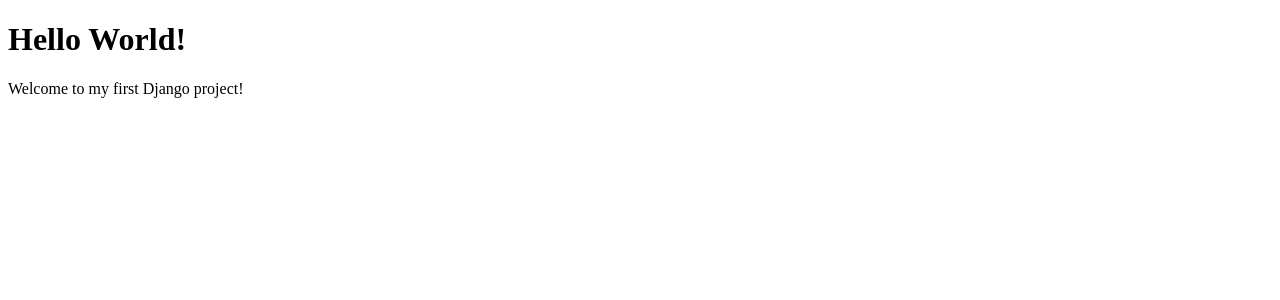
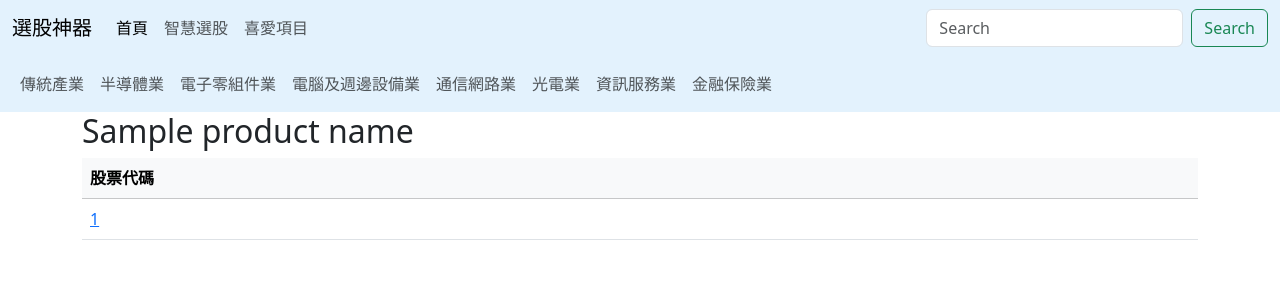
Before and after one commit to JohnsonOUO/db-final, a Django app: template classes/templates/classes.html in a window 1280 px wide. Shown: the top 300 px of the page. Run offline with Django 4.2, Linux system fonts and the light colour scheme; the template is opened without the code that fills it: most values are stand-ins (such as "Sample title", 1, 10 or a date in 2020); parts of the project's set-up code (start-up, migrations or seed data) failed here and were passed over.

Commit message:
天佑改的

```diff
--- a/classes/templates/classes.html
+++ b/classes/templates/classes.html
@@ -1,9 +1,120 @@
 <!DOCTYPE html>
 <html>
+    <head>
+        <link href="https://cdn.jsdelivr.net/npm/bootstrap@5.3.0-alpha3/dist/css/bootstrap.min.css" rel="stylesheet" integrity="sha384-KK94CHFLLe+nY2dmCWGMq91rCGa5gtU4mk92HdvYe+M/SXH301p5ILy+dN9+nJOZ" crossorigin="anonymous">
+    </head>
 <body>
+    <nav class="navbar navbar-expand-lg" style="background-color: #e3f2fd;">
+        <div class="container-fluid">
+          <a class="navbar-brand" href="/home">選股神器</a>
+          <button class="navbar-toggler" type="button" data-bs-toggle="collapse" data-bs-target="#navbarSupportedContent" aria-controls="navbarSupportedContent" aria-expanded="false" aria-label="Toggle navigation">
+            <span class="navbar-toggler-icon"></span>
+          </button>
+          <div class="collapse navbar-collapse" id="navbarSupportedContent">
+            <ul class="navbar-nav me-auto mb-2 mb-lg-0">
+              <li class="nav-item">
+                <a class="nav-link active" aria-current="page" href="/home">首頁</a>
+              </li>
+              <li class="nav-item">
+                <a class="nav-link" href="#">智慧選股</a>
+              </li>
+              <li class="nav-item">
+                <a class="nav-link" href="#">喜愛項目</a>
+              </li>
+              <!-- <li class="nav-item dropdown">
+                <a class="nav-link dropdown-toggle" href="#" role="button" data-bs-toggle="dropdown" aria-expanded="false">
+                  Dropdown
+                </a>
+                <ul class="dropdown-menu">
+                  <li><a class="dropdown-item" href="#">Action</a></li>
+                  <li><a class="dropdown-item" href="#">Another action</a></li>
+                  <li><hr class="dropdown-divider"></li>
+                  <li><a class="dropdown-item" href="#">Something else here</a></li>
+                </ul>
+              </li>
+              <li class="nav-item">
+                <a class="nav-link disabled">Disabled</a>
+              </li> -->
+            </ul>
+            <form action='/Search/'method="POST" class="d-flex" role="search">
+              <input
+                class="form-control me-2"
+                type="text"
+                name="num"
+                placeholder="Search"
+                aria-label="Search"
+                />
+              <button class="btn btn-outline-success" type="submit">Search</button>
+            </form>
+          </div>
+        </div>
+    </nav>
+    <nav class="navbar navbar-expand-lg" style="background-color: #e3f2fd;">
+        <div class="container-fluid">
 
-<h1>Hello World!</h1>
-<p>Welcome to my first Django project!</p>
-
+          <button class="navbar-toggler" type="button" data-bs-toggle="collapse" data-bs-target="#navbarSupportedContent" aria-controls="navbarSupportedContent" aria-expanded="false" aria-label="Toggle navigation">
+            <span class="navbar-toggler-icon"></span>
+          </button>
+          <div class="collapse navbar-collapse" id="navbarSupportedContent">
+            <ul class="navbar-nav me-auto mb-2 mb-lg-0">
+              <li class="nav-item">
+                <a class="nav-link" href="/classes/傳統產業">傳統產業</a>
+              </li>
+              <li class="nav-item">
+                <a class="nav-link" href="/classes/半導體業">半導體業</a>
+              </li>
+              <li class="nav-item">
+                <a class="nav-link" href="/classes/電子零組件業">電子零組件業</a>
+              </li>
+              <li class="nav-item">
+                <a class="nav-link" href="/classes/電腦及週邊設備業">電腦及週邊設備業</a>
+              </li>
+              <li class="nav-item">
+                <a class="nav-link" href="/classes/通信網路業">通信網路業</a>
+              </li>
+              <li class="nav-item">
+                <a class="nav-link" href="/classes/光電業">光電業</a>
+              </li>
+              <li class="nav-item">
+                <a class="nav-link" href="/classes/資訊服務業">資訊服務業</a>
+              </li>
+              <li class="nav-item">
+                <a class="nav-link" href="/classes/金融保險業">金融保險業</a>
+              </li>
+              <!-- <li class="nav-item dropdown">
+                <a class="nav-link dropdown-toggle" href="#" role="button" data-bs-toggle="dropdown" aria-expanded="false">
+                  Dropdown
+                </a>
+                <ul class="dropdown-menu">
+                  <li><a class="dropdown-item" href="#">Action</a></li>
+                  <li><a class="dropdown-item" href="#">Another action</a></li>
+                  <li><hr class="dropdown-divider"></li>
+                  <li><a class="dropdown-item" href="#">Something else here</a></li>
+                </ul>
+              </li>
+              <li class="nav-item">
+                <a class="nav-link disabled">Disabled</a>
+              </li> -->
+            </ul>
+          </div>
+        </div>
+    </nav>
+    <div class="container text-left">
+        <table class="table table-hover">
+            <thead class="table-light">
+                <h2>{{ product_name}}</h2>
+                <tr>
+                <th scope="col">股票代碼</th>
+                </tr>
+            </thead>
+            <tbody>
+                {% for i in num_of_stocks%}
+                <tr>
+                    <td scope="col"><a href="/stockInfo/{{ i }}">{{i}}</a></th>
+                </tr>
+                {% endfor %}
+            </tbody>
+        </table>
+    </div>
 </body>
 </html>
--- a/classes/urls.py
+++ b/classes/urls.py
@@ -2,5 +2,6 @@
 from . import views
 
 urlpatterns = [
-    #path('classes/', views.classes, name='classes'),
+    # path('classes/', views.stock_industry, name='classes'),
+    path('classes/<str:name>', views.stock_industry_search, name='add'),
 ]
```
Also changed, not shown: classes/views.py (+36 -11 lines), classes/NewTotalCompany.csv (renamed from data/NewTotalCompany.csv).
